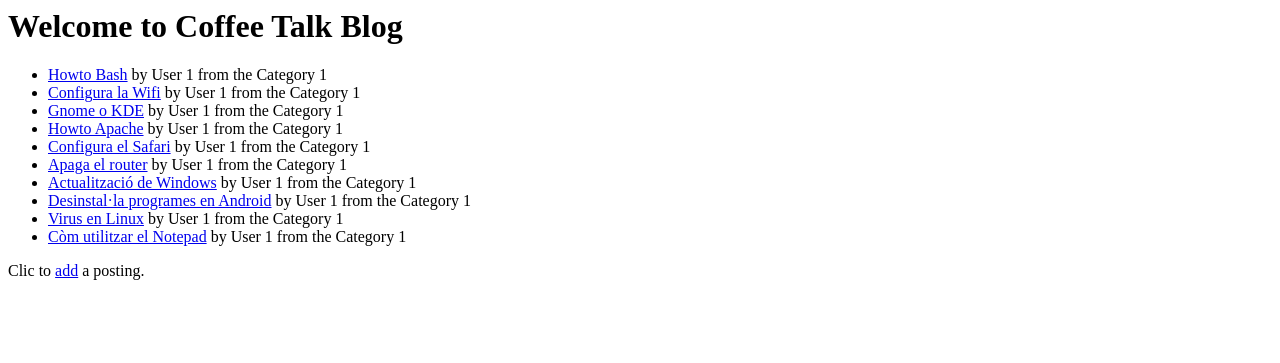
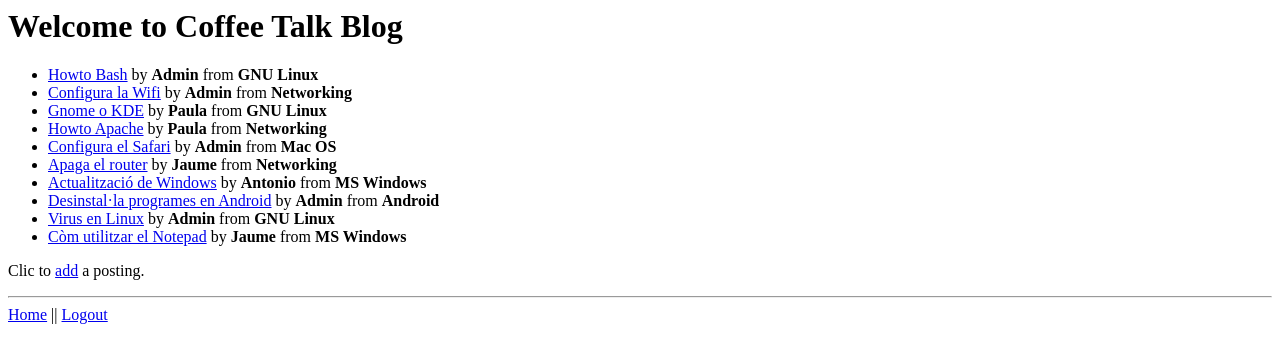
Before and after one commit to DomaxX26/Git-Blog-Joan-Pons, a PHP site: page / in a window 1280 px wide. Shown: the top 363 px of the page. Run offline with PHP 8.4, Linux system fonts and the light colour scheme; a user stored in the database is signed in; data comes from the database, SQL or seed files in the repository.

Commit message:
Tasca 6.2

```diff
--- a/index.php
+++ b/index.php
@@ -5,7 +5,7 @@ $loggedUser = $_SESSION["user"] ?? "";
     $pdo = new PDO("mysql:host=mysql-server;dbname=coffee-talks;charset-utf8" , "root" , "secret");
     $pdo->setAttribute(PDO::ATTR_ERRMODE, PDO::ERRMODE_EXCEPTION);
     // TODO: Implementar la consulta
-    $stmt = $pdo->prepare("SELECT * FROM article ORDER BY datart DESC");
+    $stmt = $pdo->prepare("SELECT * FROM article INNER JOIN categoria ON article.codcat = categoria.codcat INNER JOIN usuari ON usuari.codusu = article.codusu  ORDER BY datart DESC");
     $stmt->execute();
 
     //TODO: Esperrem més d'un registre
@@ -26,11 +26,13 @@ $loggedUser = $_SESSION["user"] ?? "";
         <ul>
             <?php foreach($rows as $row) : ?>
                 <li>
-                    <a href="posts_show.php?id=<?=$row["codart"]?>"><?=$row["titart"]?></a> by User 1 from the Category 1
+                    <a href="posts_show.php?id=<?=$row["codart"]?>"><?=$row["titart"]?></a> by <strong><?=$row["nomusu"]?></strong> from <strong><?=$row["nomcat"]?></strong>
                 </li>
             <?php endforeach; ?>
         </ul>
         <p>Clic to <a href="posts_add.php">add</a> a posting.</p>
     <?php endif; ?>
+<hr>
+<a href='index.php'>Home</a> || <a href='logout.php'>Logout</a>
 </body>
 </html>
--- a/post_by_user.php
+++ b/post_by_user.php
@@ -22,14 +22,16 @@ $pdo->setAttribute(PDO::ATTR_ERRMODE, PDO::ERRMODE_EXCEPTION);
 <h1>Welcome to Coffee Talk Blog</h1>
 <!--TODO: Show posts -->
 
-    <h2>Publicat per <?=$articles["nomusu"]?></h2>
+    <h2>Publicat per <?=$articles[0]["nomusu"]?></h2>
 
-<ul>
+        <ul>
             <?php foreach($articles as $article) : ?>
                 <li>
                     <a href="posts_show.php?id=<?=$article["codart"]?>"><?=$article["titart"]?></a> from the <?=$article["nomcat"]?>
                 </li>
             <?php endforeach; ?>
         </ul>
+<hr>
+<a href='index.php'>Home</a> || <a href='logout.php'>Logout</a>
 </body>
 </html>
--- a/posts_show.php
+++ b/posts_show.php
@@ -41,7 +41,7 @@ if (empty($loggedUser)){
 <h2><?=$article["titart"]?></h2>
 <!--TODO: Si existeix caldrà mostrar les dades obtingudes de la base de dades //-->
 <p><?=$article["bodyart"]?></p>
-<p>Publicat per <strong><a href='post_by_user.php?id=<?=$article["codusu"]?>'><?=$article["nomusu"]?></a></strong> en la categoria <strong><a href='post_by_category.php?id=<?=$article["codcat"]?>'><?=$article["nomcat"]?></a></strong> el <strong><?=$article["datart"]?></strong></p>
+<p>Publicat per <strong><a href='post_by_user.php?id=<?=$article["codusu"]?>'><?=$article["nomusu"]?></a></strong> en la categoria <strong><a href='posts_by_category.php?id=<?=$article["codcat"]?>'><?=$article["nomcat"]?></a></strong> el <strong><?=$article["datart"]?></strong></p>
 <p><a href='posts_edit.php'>Edit</a> || <a href='posts_delete.php'>Delete</a> || <a href='comments_add.php'>Add a comment</a></p>
 <hr>
 <?php endif; ?>
```
Also changed, not shown: posts_by_category.php (+9 -7 lines).
